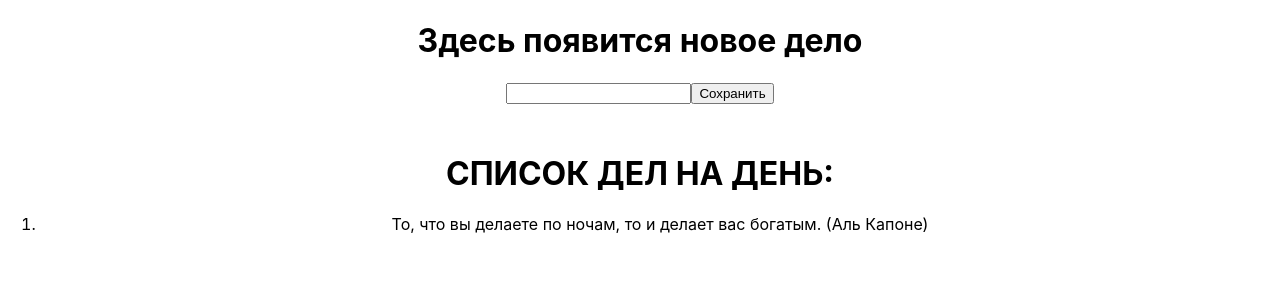
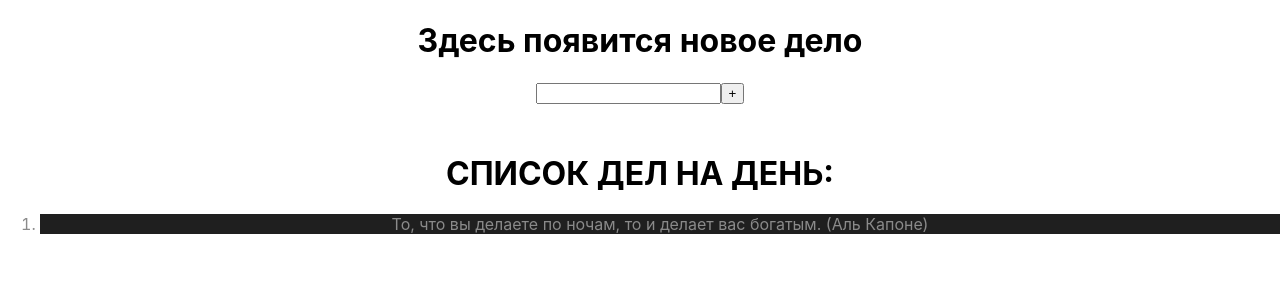
Before and after one commit to KimYana0607/homework-front-main, a React (Create React App) app: page / in a window 1280 px wide. Shown: the top 300 px of the page. Built offline with nearby package versions, Linux system fonts and the light colour scheme.

Commit message:
Homework 2

```diff
--- a/src/App.tsx
+++ b/src/App.tsx
@@ -9,8 +9,8 @@ function App() {
     <div className="App">
       {/*<HW1 />*/}
       {/*<HW2 />*/}
-      <HW3 />
-      {/*<HW4 />*/}
+      {/*<HW3 />*/}
+      <HW4 />
     </div>
   );
 }
--- a/src/HW/4/Button.tsx
+++ b/src/HW/4/Button.tsx
@@ -1,10 +1,11 @@
 type ButtonPropsType = {
-  callBack: any // НУЖНО ПРОТИПИЗИРОВАТЬ
-  name: any // НУЖНО ПРОТИПИЗИРОВАТЬ
+  callBack: () => void // НУЖНО ПРОТИПИЗИРОВАТЬ
+  name: string // НУЖНО ПРОТИПИЗИРОВАТЬ
 };
 
 export const Button = (props: ButtonPropsType) => {
   const callBackHandler = () => {
+      props.callBack();
     // НУЖНО ДОПИСАТЬ
   };
 
--- a/src/HW/4/HW4.tsx
+++ b/src/HW/4/HW4.tsx
@@ -20,33 +20,36 @@ export const HW4 = () => {
   ]);
 
   const handleSave = () => {
+      if (!currentText.trim()) {
+          return;
+      }
     setTexts([currentText, ...texts]);
     setCurrentText('');
   };
 
   return (
     <div id={'hw04'}>
-      {/*{currentText ? (*/}
-      {/*  <h1 id={'hw04-text'}>{currentText}</h1>*/}
-      {/*) : (*/}
-      {/*  <h1 id={'hw04-default-text'}>Здесь появится новое дело</h1>*/}
-      {/*)}*/}
+      {currentText ? (
+        <h1 id={'hw04-text'}>{currentText}</h1>
+      ) : (
+        <h1 id={'hw04-default-text'}>Здесь появится новое дело</h1>
+      )}
 
-      {/*<Input НЕ ХВАТАЕТ АРГУМЕНТОВ />*/}
+      <Input currentText={currentText} setCurrentText={setCurrentText} />
 
-      {/*<Button НЕ ХВАТАЕТ АРГУМЕНТОВ />*/}
+      <Button callBack={handleSave} name={'+'} />
 
-      {/*<h1 style={{ marginTop: '50px' }}>СПИСОК ДЕЛ НА ДЕНЬ:</h1>*/}
+      <h1 style={{ marginTop: '50px' }}>СПИСОК ДЕЛ НА ДЕНЬ:</h1>
 
-      {/*<ol id={'hw04-tasks'}>*/}
-      {/*  {texts.map((el, index) => {*/}
-      {/*    return (*/}
-      {/*      <li key={index} id={`hw04-task-${index}`} className={ЕСЛИ ЧЕТН ? S.chetNechet : ''}>*/}
-      {/*        {el}*/}
-      {/*      </li>*/}
-      {/*    );*/}
-      {/*  })}*/}
-      {/*</ol>*/}
+      <ol id={'hw04-tasks'}>
+        {texts.map((el, index) => {
+          return (
+            <li key={index} id={`hw04-task-${index}`} className={index % 2===0 ? s.chetNechet : ''}>
+              {el}
+            </li>
+          );
+        })}
+      </ol>
     </div>
   );
 };
--- a/src/HW/4/Input.tsx
+++ b/src/HW/4/Input.tsx
@@ -1,14 +1,18 @@
+import {ChangeEvent, Dispatch, SetStateAction} from "react";
+
 type InputPropsType = {
-	currentText: any // НУЖНО ПРОТИПИЗИРОВАТЬ
-	setCurrentText: any // НУЖНО ПРОТИПИЗИРОВАТЬ
+	currentText: string // НУЖНО ПРОТИПИЗИРОВАТЬ
+	setCurrentText: Dispatch<SetStateAction<string>> // НУЖНО ПРОТИПИЗИРОВАТЬ
 };
 
 export const Input = (props: InputPropsType) => {
-	const onChangeHandler = (event: 'НУЖНО ПРОТИПИЗИРОВАТЬ') => {
+	const onChangeHandler = (event: ChangeEvent<HTMLInputElement>) => {
+        let newText = event.currentTarget.value;
+        props.setCurrentText(newText);
 		// НУЖНО ДОПИСАТЬ
 	};
 
-	// return (
-	//   <input id={'hw04-input'} type="text" value={props.currentText} onChange={onChangeHandler} />
-	// );
+	return (
+	  <input id={'hw04-input'} type="text" value={props.currentText} onChange={onChangeHandler}/>
+	);
 };
```
